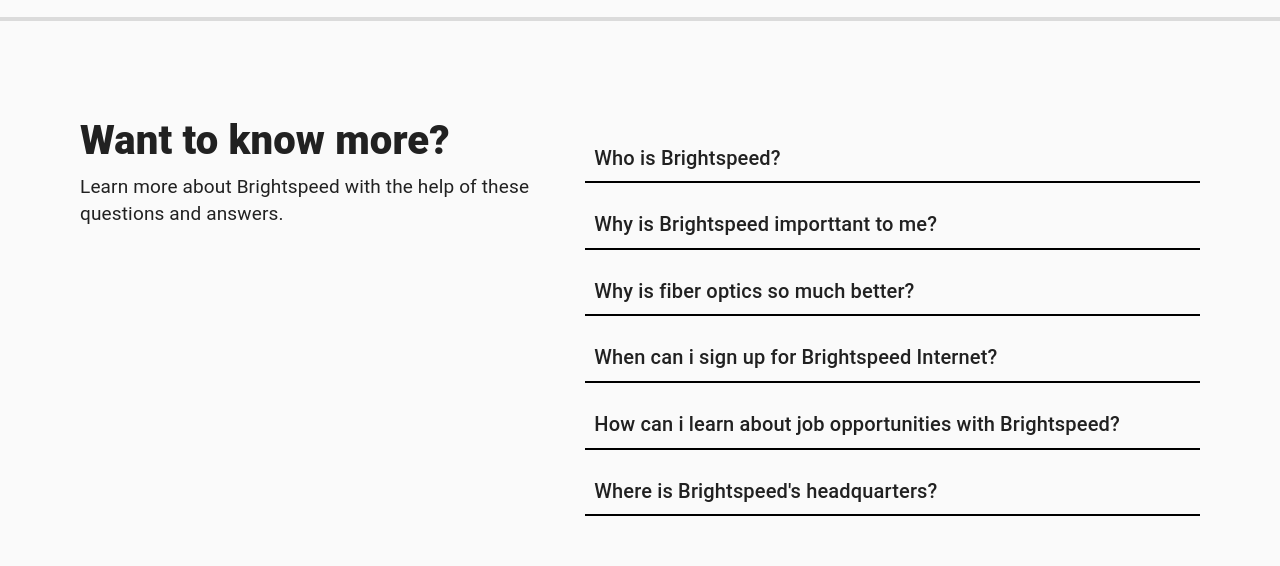
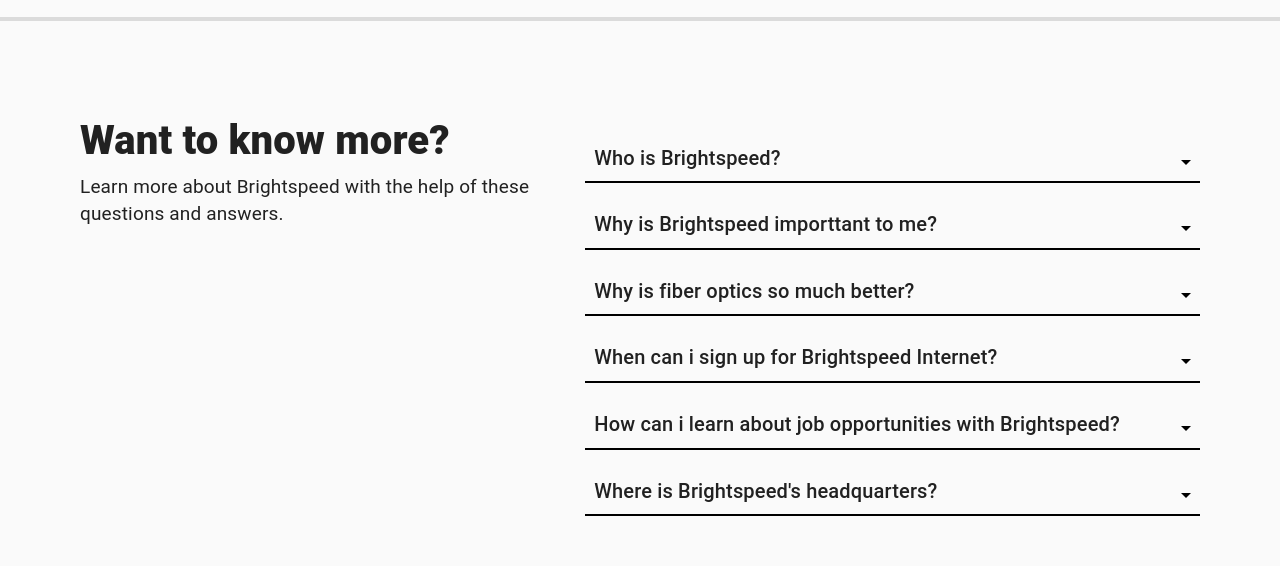
Before and after one commit to PrasadPallaa/manoj-react-project, a React (Create React App) app: page /ew/enterprise/voice in a window 1280 px wide. Shown: the part 2760-3326 px from the top of the page. Built offline with nearby package versions, Linux system fonts and the light colour scheme.

Commit message:
brightspeed-list-items

```diff
--- a/src/App.css
+++ b/src/App.css
@@ -702,3 +702,8 @@
   padding: 3rem 0 3rem 0;
   font-size: 16px;
 }
+
+.down-arrow-align {
+  float: right;
+  margin-top: 1rem;
+}
--- a/src/components/enterprise/voice.js
+++ b/src/components/enterprise/voice.js
@@ -11,6 +11,7 @@
 import ListItemIcon from "@mui/material/ListItemIcon";
 import ListItemText from "@mui/material/ListItemText";
 import SendIcon from "@mui/icons-material/Send";
+import DownArrow from "../../images/Branding/logos_2/980c46c6-cb9f-47d8-b27b-f3401c5fb813.png";
 
 const Voice = () => {
   const [open1, setOpen1] = React.useState(true);
@@ -224,7 +225,6 @@
       </div>
 
       <hr className="horizontal-line" />
-
       <Grid container spacing={2} className="brightspeed-list-items">
         <Grid item xs={5}>
           <h1 className="want-to-know-more-heading">Want to know more?</h1>
@@ -239,8 +239,16 @@
               className="brightspeed-list-style-li"
               onClick={handleClickBrightspeedList1}
             >
-              Who is Brightspeed?
+              Who is Brightspeed?{" "}
+              <span>
+                <img
+                  alt="down-arrow"
+                  src={DownArrow}
+                  className="down-arrow-align"
+                />
+              </span>
             </li>
+
             {brightspeedlist1 ? (
               <p className="brightspeed-list-li-content">
                 Who is Brightspeed? Our company exists because we believe that
@@ -271,8 +279,18 @@
             ) : (
               ""
             )}
-            <li className="brightspeed-list-style-li" onClick={handleClickBrightspeedList2}>
-              Why is Brightspeed importtant to me?
+            <li
+              className="brightspeed-list-style-li"
+              onClick={handleClickBrightspeedList2}
+            >
+              Why is Brightspeed importtant to me?{" "}
+              <span>
+                <img
+                  alt="down-arrow"
+                  src={DownArrow}
+                  className="down-arrow-align"
+                />
+              </span>
             </li>
             {brightspeedlist2 ? (
               <p className="brightspeed-list-li-content">
@@ -304,8 +322,18 @@
             ) : (
               ""
             )}
-            <li className="brightspeed-list-style-li" onClick={handleClickBrightspeedList3}>
-              Why is fiber optics so much better?
+            <li
+              className="brightspeed-list-style-li"
+              onClick={handleClickBrightspeedList3}
+            >
+              Why is fiber optics so much better?{" "}
+              <span>
+                <img
+                  alt="down-arrow"
+                  src={DownArrow}
+                  className="down-arrow-align"
+                />
+              </span>
             </li>
             {brightspeedlist3 ? (
               <p className="brightspeed-list-li-content">
@@ -337,8 +365,18 @@
             ) : (
               ""
             )}
-            <li className="brightspeed-list-style-li" onClick={handleClickBrightspeedList4}>
-              When can i sign up for Brightspeed Internet?
+            <li
+              className="brightspeed-list-style-li"
+              onClick={handleClickBrightspeedList4}
+            >
+              When can i sign up for Brightspeed Internet?{" "}
+              <span>
+                <img
+                  alt="down-arrow"
+                  src={DownArrow}
+                  className="down-arrow-align"
+                />
+              </span>
             </li>
             {brightspeedlist4 ? (
               <p className="brightspeed-list-li-content">
@@ -370,8 +408,18 @@
             ) : (
               ""
             )}
-            <li className="brightspeed-list-style-li" onClick={handleClickBrightspeedList5}>
-              How can i learn about job opportunities with Brightspeed?
+            <li
+              className="brightspeed-list-style-li"
+              onClick={handleClickBrightspeedList5}
+            >
+              How can i learn about job opportunities with Brightspeed?{" "}
+              <span>
+                <img
+                  alt="down-arrow"
+                  src={DownArrow}
+                  className="down-arrow-align"
+                />
+              </span>
             </li>
             {brightspeedlist5 ? (
               <p className="brightspeed-list-li-content">
@@ -403,8 +451,18 @@
             ) : (
               ""
             )}
-            <li className="brightspeed-list-style-li" onClick={handleClickBrightspeedList6}>
-              Where is Brightspeed's headquarters?
+            <li
+              className="brightspeed-list-style-li"
+              onClick={handleClickBrightspeedList6}
+            >
+              Where is Brightspeed's headquarters?{" "}
+              <span>
+                <img
+                  alt="down-arrow"
+                  src={DownArrow}
+                  className="down-arrow-align"
+                />
+              </span>
             </li>
             {brightspeedlist6 ? (
               <p className="brightspeed-list-li-content">
--- a/src/components/wholesale/wholesale.js
+++ b/src/components/wholesale/wholesale.js
@@ -1,6 +1,6 @@
 import React from "react";
 import Grid from "@mui/material/Grid";
-import NavbarBottom from '../bottom-navbar';
+import NavbarBottom from "../bottom-navbar";
 import RequestInfo from "../enterprise/requestInfo";
 import twitter from "../../images/Branding/logos_2/twitter_1.png";
 import fb from "../../images/Branding/logos_2/fb.png";
@@ -11,6 +11,7 @@
 import ListItemIcon from "@mui/material/ListItemIcon";
 import ListItemText from "@mui/material/ListItemText";
 import SendIcon from "@mui/icons-material/Send";
+import DownArrow from "../../images/Branding/logos_2/980c46c6-cb9f-47d8-b27b-f3401c5fb813.png";
 
 const WholeSale = () => {
   const [open1, setOpen1] = React.useState(true);
@@ -224,7 +225,6 @@
       </div>
 
       <hr className="horizontal-line" />
-
       <Grid container spacing={2} className="brightspeed-list-items">
         <Grid item xs={5}>
           <h1 className="want-to-know-more-heading">Want to know more?</h1>
@@ -239,8 +239,16 @@
               className="brightspeed-list-style-li"
               onClick={handleClickBrightspeedList1}
             >
-              Who is Brightspeed?
+              Who is Brightspeed?{" "}
+              <span>
+                <img
+                  alt="down-arrow"
+                  src={DownArrow}
+                  className="down-arrow-align"
+                />
+              </span>
             </li>
+
             {brightspeedlist1 ? (
               <p className="brightspeed-list-li-content">
                 Who is Brightspeed? Our company exists because we believe that
@@ -271,8 +279,18 @@
             ) : (
               ""
             )}
-            <li className="brightspeed-list-style-li" onClick={handleClickBrightspeedList2}>
-              Why is Brightspeed importtant to me?
+            <li
+              className="brightspeed-list-style-li"
+              onClick={handleClickBrightspeedList2}
+            >
+              Why is Brightspeed importtant to me?{" "}
+              <span>
+                <img
+                  alt="down-arrow"
+                  src={DownArrow}
+                  className="down-arrow-align"
+                />
+              </span>
             </li>
             {brightspeedlist2 ? (
               <p className="brightspeed-list-li-content">
@@ -304,8 +322,18 @@
             ) : (
               ""
             )}
-            <li className="brightspeed-list-style-li" onClick={handleClickBrightspeedList3}>
-              Why is fiber optics so much better?
+            <li
+              className="brightspeed-list-style-li"
+              onClick={handleClickBrightspeedList3}
+            >
+              Why is fiber optics so much better?{" "}
+              <span>
+                <img
+                  alt="down-arrow"
+                  src={DownArrow}
+                  className="down-arrow-align"
+                />
+              </span>
             </li>
             {brightspeedlist3 ? (
               <p className="brightspeed-list-li-content">
@@ -337,8 +365,18 @@
             ) : (
               ""
             )}
-            <li className="brightspeed-list-style-li" onClick={handleClickBrightspeedList4}>
-              When can i sign up for Brightspeed Internet?
+            <li
+              className="brightspeed-list-style-li"
+              onClick={handleClickBrightspeedList4}
+            >
+              When can i sign up for Brightspeed Internet?{" "}
+              <span>
+                <img
+                  alt="down-arrow"
+                  src={DownArrow}
+                  className="down-arrow-align"
+                />
+              </span>
             </li>
             {brightspeedlist4 ? (
               <p className="brightspeed-list-li-content">
@@ -370,8 +408,18 @@
             ) : (
               ""
             )}
-            <li className="brightspeed-list-style-li" onClick={handleClickBrightspeedList5}>
-              How can i learn about job opportunities with Brightspeed?
+            <li
+              className="brightspeed-list-style-li"
+              onClick={handleClickBrightspeedList5}
+            >
+              How can i learn about job opportunities with Brightspeed?{" "}
+              <span>
+                <img
+                  alt="down-arrow"
+                  src={DownArrow}
+                  className="down-arrow-align"
+                />
+              </span>
             </li>
             {brightspeedlist5 ? (
               <p className="brightspeed-list-li-content">
@@ -403,8 +451,18 @@
             ) : (
               ""
             )}
-            <li className="brightspeed-list-style-li" onClick={handleClickBrightspeedList6}>
-              Where is Brightspeed's headquarters?
+            <li
+              className="brightspeed-list-style-li"
+              onClick={handleClickBrightspeedList6}
+            >
+              Where is Brightspeed's headquarters?{" "}
+              <span>
+                <img
+                  alt="down-arrow"
+                  src={DownArrow}
+                  className="down-arrow-align"
+                />
+              </span>
             </li>
             {brightspeedlist6 ? (
               <p className="brightspeed-list-li-content">
```
Also changed, not shown: src/images/Branding/logos_2/980c46c6-cb9f-47d8-b27b-f3401c5fb813.png (added).
